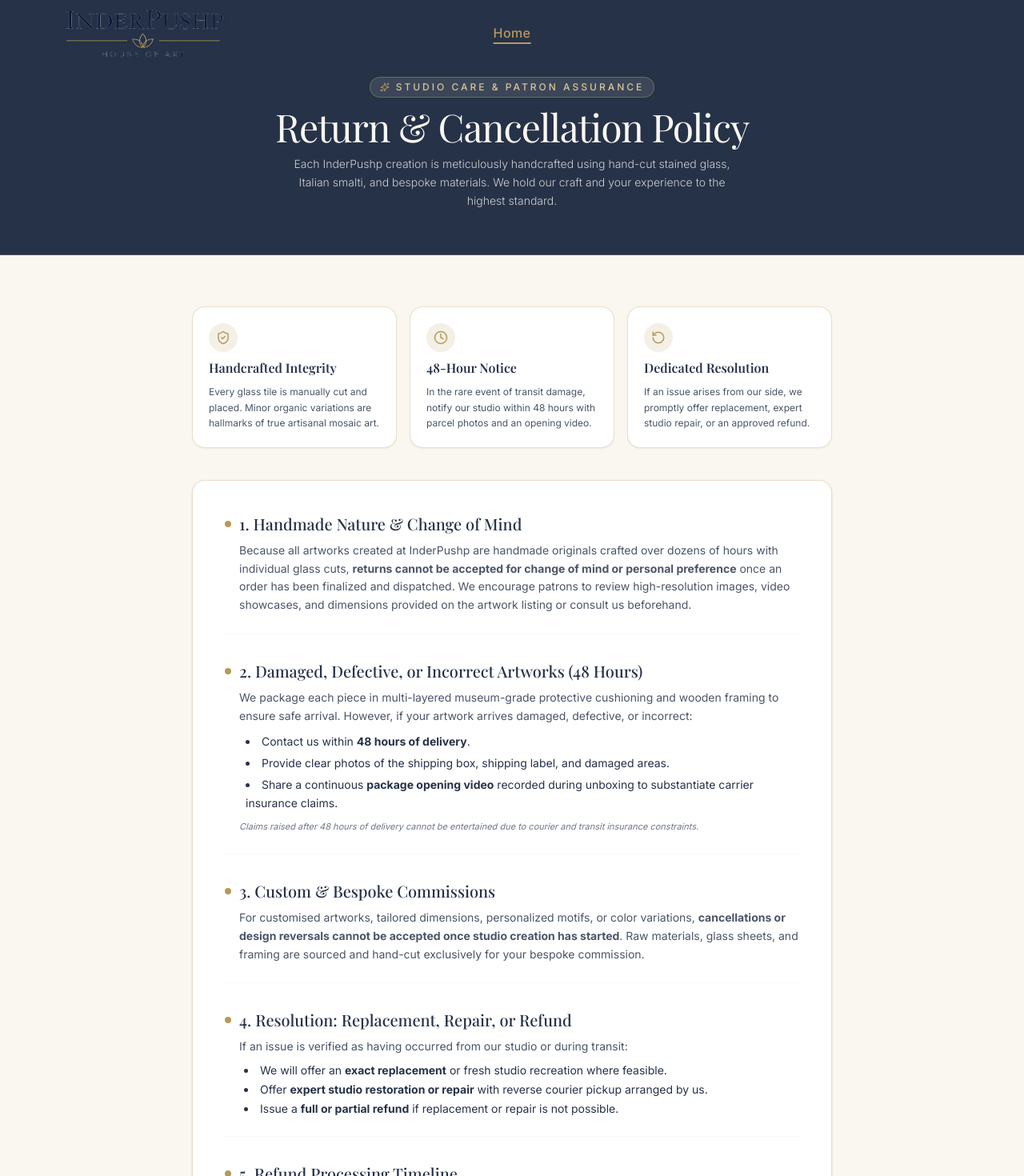
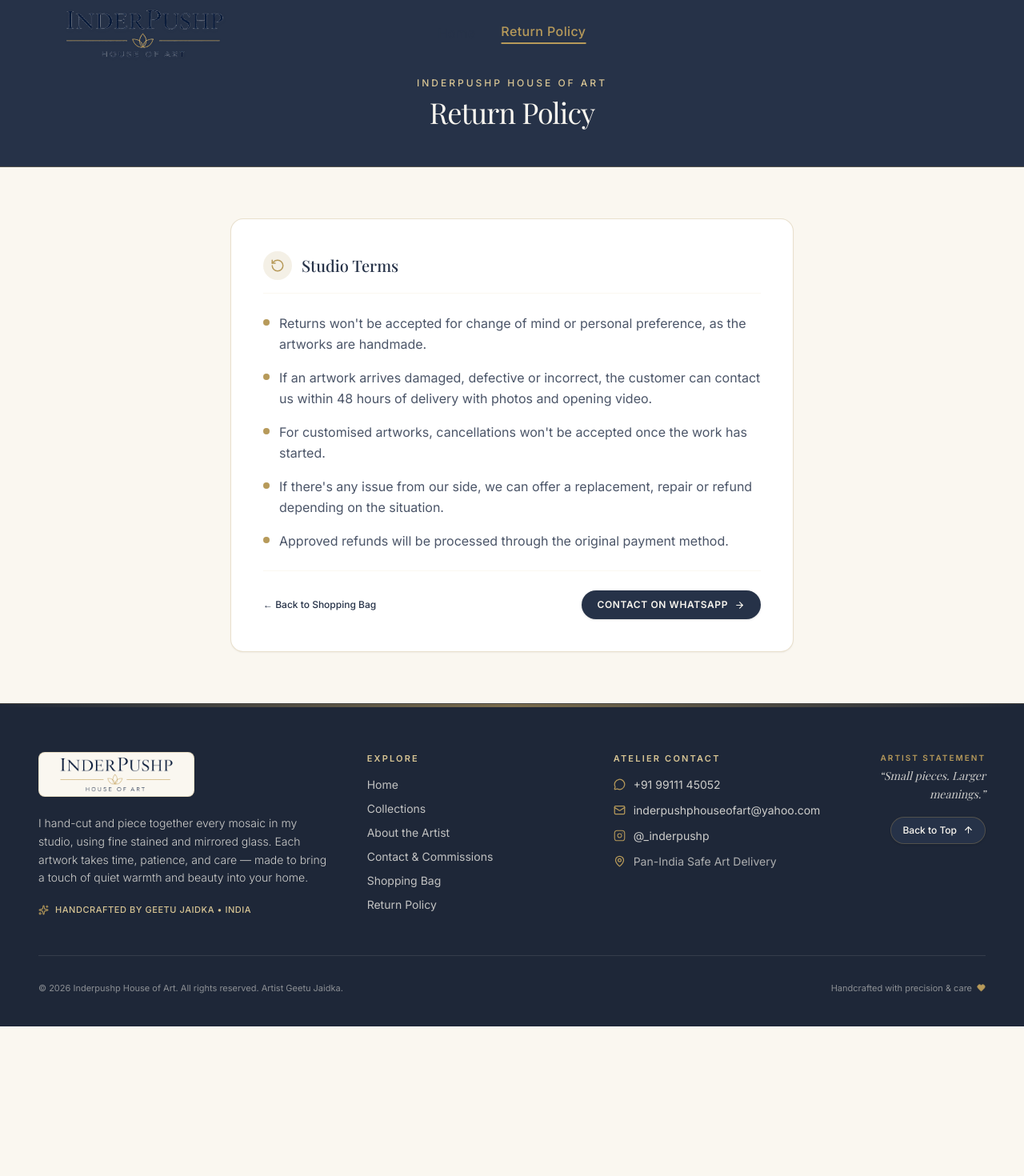
Before and after one commit to Bhanvi786/InderPushp, a Next.js app in the folder frontend/: page /return-policy in a window 1280 px wide. Shown: the top 1470 px of the page at 80% size. After the commit the page ends 1283 px from the top, so only its background shows below. Built offline with nearby package versions, Linux system fonts and the light colour scheme; a web font is replaced by a local one.

Commit message:
simplify return policy page content and structure

```diff
--- a/frontend/src/app/return-policy/page.tsx
+++ b/frontend/src/app/return-policy/page.tsx
@@ -3,219 +3,82 @@ import { Metadata } from "next";
 import Link from "next/link";
 import Header from "@/components/Header";
 import Footer from "@/components/Footer";
-import {
-  RotateCcw,
-  Sparkles,
-  ShieldCheck,
-  Clock,
-  Video,
-  FileCheck2,
-  HelpCircle,
-  ArrowRight,
-  MessageCircle,
-} from "lucide-react";
+import { RotateCcw, ArrowRight } from "lucide-react";
 
 export const metadata: Metadata = {
-  title: "Studio Return & Cancellation Policy | InderPushp House of Art",
+  title: "Return Policy | InderPushp House of Art",
   description:
-    "Learn about our studio return, damage replacement, and bespoke commission terms for authentic handcrafted mosaic artworks by Geetu Jaidka.",
+    "Return & cancellation policy for handcrafted mosaic artworks by InderPushp.",
 };
 
 export default function ReturnPolicyPage() {
+  const policyPoints = [
+    "Returns won't be accepted for change of mind or personal preference, as the artworks are handmade.",
+    "If an artwork arrives damaged, defective or incorrect, the customer can contact us within 48 hours of delivery with photos and opening video.",
+    "For customised artworks, cancellations won't be accepted once the work has started.",
+    "If there's any issue from our side, we can offer a replacement, repair or refund depending on the situation.",
+    "Approved refunds will be processed through the original payment method.",
+  ];
+
   return (
     <main className="w-full min-h-screen bg-[#FAF7F0] flex flex-col text-[#263248]">
       {/* Navigation */}
       <Header />
 
-      {/* Hero Banner in atelier navy & champagne gold */}
-      <section className="w-full bg-[#263248] pt-[84px] md:pt-[96px] pb-12 sm:pb-14 text-[#FAF7F0] border-b border-[#B79A5A]/30">
-        <div className="max-w-4xl mx-auto px-6 text-center space-y-3">
-          <div className="inline-flex items-center gap-2 px-3 py-1 rounded-full bg-[#FAF7F0]/10 border border-[#B79A5A]/40 text-[#D8C594] text-[10px] sm:text-xs font-sans tracking-[0.25em] uppercase font-medium">
-            <Sparkles size={12} className="text-[#B79A5A]" />
-            <span>Studio Care &amp; Patron Assurance</span>
-          </div>
-          <h1 className="text-2xl sm:text-4xl lg:text-5xl font-serif font-normal text-[#FAF7F0] tracking-tight">
-            Return &amp; Cancellation Policy
+      {/* Title Header */}
+      <section className="w-full bg-[#263248] pt-[84px] md:pt-[96px] pb-10 sm:pb-12 text-[#FAF7F0] border-b border-[#B79A5A]/30">
+        <div className="max-w-3xl mx-auto px-6 text-center space-y-2">
+          <span className="text-[10px] sm:text-xs font-sans tracking-[0.25em] uppercase text-[#D8C594] font-medium block">
+            InderPushp House of Art
+          </span>
+          <h1 className="text-2xl sm:text-3xl lg:text-4xl font-serif font-normal text-[#FAF7F0] tracking-tight">
+            Return Policy
           </h1>
-          <p className="text-xs sm:text-sm font-sans text-[#FAF7F0]/80 max-w-xl mx-auto leading-relaxed font-light">
-            Each InderPushp creation is meticulously handcrafted using hand-cut stained glass, Italian smalti, and bespoke materials. We hold our craft and your experience to the highest standard.
-          </p>
         </div>
       </section>
 
-      {/* Main Policy Content Container */}
-      <section className="flex-1 py-12 sm:py-16 px-5 sm:px-8 md:px-12 max-w-4xl mx-auto w-full space-y-8 sm:space-y-10">
-
-        {/* Quick Highlights / Principles Cards */}
-        <div className="grid grid-cols-1 sm:grid-cols-3 gap-4">
-          <div className="bg-white rounded-2xl p-5 border border-[#B79A5A]/30 shadow-xs space-y-2">
-            <div className="w-9 h-9 rounded-full bg-[#B79A5A]/15 text-[#B79A5A] flex items-center justify-center">
-              <ShieldCheck size={18} />
-            </div>
-            <h2 className="font-serif text-[#263248] text-base font-semibold">
-              Handcrafted Integrity
-            </h2>
-            <p className="text-xs font-sans text-[#4B5568] leading-relaxed">
-              Every glass tile is manually cut and placed. Minor organic variations are hallmarks of true artisanal mosaic art.
-            </p>
-          </div>
-
-          <div className="bg-white rounded-2xl p-5 border border-[#B79A5A]/30 shadow-xs space-y-2">
-            <div className="w-9 h-9 rounded-full bg-[#B79A5A]/15 text-[#B79A5A] flex items-center justify-center">
-              <Clock size={18} />
-            </div>
-            <h2 className="font-serif text-[#263248] text-base font-semibold">
-              48-Hour Notice
-            </h2>
-            <p className="text-xs font-sans text-[#4B5568] leading-relaxed">
-              In the rare event of transit damage, notify our studio within 48 hours with parcel photos and an opening video.
-            </p>
-          </div>
-
-          <div className="bg-white rounded-2xl p-5 border border-[#B79A5A]/30 shadow-xs space-y-2">
-            <div className="w-9 h-9 rounded-full bg-[#B79A5A]/15 text-[#B79A5A] flex items-center justify-center">
+      {/* Policy Card */}
+      <section className="flex-1 py-12 sm:py-16 px-5 sm:px-8 max-w-3xl mx-auto w-full">
+        <div className="bg-white rounded-2xl p-6 sm:p-10 border border-[#B79A5A]/30 shadow-xs space-y-6">
+          <div className="flex items-center gap-3 pb-4 border-b border-[#FAF7F0]">
+            <div className="w-9 h-9 rounded-full bg-[#B79A5A]/15 text-[#B79A5A] flex items-center justify-center shrink-0">
               <RotateCcw size={18} />
             </div>
-            <h2 className="font-serif text-[#263248] text-base font-semibold">
-              Dedicated Resolution
-            </h2>
-            <p className="text-xs font-sans text-[#4B5568] leading-relaxed">
-              If an issue arises from our side, we promptly offer replacement, expert studio repair, or an approved refund.
-            </p>
-          </div>
-        </div>
-
-        {/* Detailed Clauses Section */}
-        <div className="bg-white rounded-2xl p-6 sm:p-10 border border-[#B79A5A]/30 shadow-sm space-y-8">
-
-          {/* Clause 1: Handmade Art Nature & Change of Mind */}
-          <div className="space-y-2 pb-6 border-b border-[#FAF7F0]">
-            <div className="flex items-center gap-2.5">
-              <span className="w-2 h-2 rounded-full bg-[#B79A5A]" />
-              <h2 className="font-serif text-lg sm:text-xl text-[#263248] font-medium">
-                1. Handmade Nature &amp; Change of Mind
+            <div>
+              <h2 className="font-serif text-[#263248] text-lg sm:text-xl font-medium">
+                Studio Terms
               </h2>
-            </div>
-            <p className="font-sans text-xs sm:text-sm text-[#4B5568] leading-relaxed pl-4.5">
-              Because all artworks created at InderPushp are handmade originals crafted over dozens of hours with individual glass cuts, <strong>returns cannot be accepted for change of mind or personal preference</strong> once an order has been finalized and dispatched. We encourage patrons to review high-resolution images, video showcases, and dimensions provided on the artwork listing or consult us beforehand.
-            </p>
-          </div>
-
-          {/* Clause 2: Transit Damage, Defect, or Incorrect Item */}
-          <div className="space-y-2 pb-6 border-b border-[#FAF7F0]">
-            <div className="flex items-center gap-2.5">
-              <span className="w-2 h-2 rounded-full bg-[#B79A5A]" />
-              <h2 className="font-serif text-lg sm:text-xl text-[#263248] font-medium">
-                2. Damaged, Defective, or Incorrect Artworks (48 Hours)
-              </h2>
-            </div>
-            <div className="space-y-2.5 font-sans text-xs sm:text-sm text-[#4B5568] leading-relaxed pl-4.5">
-              <p>
-                We package each piece in multi-layered museum-grade protective cushioning and wooden framing to ensure safe arrival. However, if your artwork arrives damaged, defective, or incorrect:
-              </p>
-              <ul className="list-disc list-inside space-y-1 pl-2 text-[#263248]">
-                <li>
-                  Contact us within <strong>48 hours of delivery</strong>.
-                </li>
-                <li>
-                  Provide clear photos of the shipping box, shipping label, and damaged areas.
-                </li>
-                <li>
-                  Share a continuous <strong>package opening video</strong> recorded during unboxing to substantiate carrier insurance claims.
-                </li>
-              </ul>
-              <p className="text-[11px] text-[#4B5568]/80 italic">
-                Claims raised after 48 hours of delivery cannot be entertained due to courier and transit insurance constraints.
-              </p>
             </div>
           </div>
 
-          {/* Clause 3: Custom & Commissioned Artworks */}
-          <div className="space-y-2 pb-6 border-b border-[#FAF7F0]">
-            <div className="flex items-center gap-2.5">
-              <span className="w-2 h-2 rounded-full bg-[#B79A5A]" />
-              <h2 className="font-serif text-lg sm:text-xl text-[#263248] font-medium">
-                3. Custom &amp; Bespoke Commissions
-              </h2>
-            </div>
-            <p className="font-sans text-xs sm:text-sm text-[#4B5568] leading-relaxed pl-4.5">
-              For customised artworks, tailored dimensions, personalized motifs, or color variations, <strong>cancellations or design reversals cannot be accepted once studio creation has started</strong>. Raw materials, glass sheets, and framing are sourced and hand-cut exclusively for your bespoke commission.
-            </p>
-          </div>
+          <ul className="space-y-4 font-sans text-sm sm:text-base text-[#4B5568] leading-relaxed">
+            {policyPoints.map((point, index) => (
+              <li key={index} className="flex items-start gap-3">
+                <span className="w-2 h-2 rounded-full bg-[#B79A5A] mt-2 shrink-0" />
+                <span>{point}</span>
+              </li>
+            ))}
+          </ul>
 
-          {/* Clause 4: Replacements, Repairs & Refunds */}
-          <div className="space-y-2 pb-6 border-b border-[#FAF7F0]">
-            <div className="flex items-center gap-2.5">
-              <span className="w-2 h-2 rounded-full bg-[#B79A5A]" />
-              <h2 className="font-serif text-lg sm:text-xl text-[#263248] font-medium">
-                4. Resolution: Replacement, Repair, or Refund
-              </h2>
-            </div>
-            <p className="font-sans text-xs sm:text-sm text-[#4B5568] leading-relaxed pl-4.5">
-              If an issue is verified as having occurred from our studio or during transit:
-            </p>
-            <ul className="list-disc list-inside space-y-1 pl-6 font-sans text-xs sm:text-sm text-[#263248]">
-              <li>
-                We will offer an <strong>exact replacement</strong> or fresh studio recreation where feasible.
-              </li>
-              <li>
-                Offer <strong>expert studio restoration or repair</strong> with reverse courier pickup arranged by us.
-              </li>
-              <li>
-                Issue a <strong>full or partial refund</strong> if replacement or repair is not possible.
-              </li>
-            </ul>
-          </div>
+          <div className="pt-6 border-t border-[#FAF7F0] flex flex-wrap items-center justify-between gap-4">
+            <Link
+              href="/cart"
+              className="inline-flex items-center gap-2 text-xs font-sans text-[#263248] hover:text-[#B79A5A] font-medium transition-colors"
+            >
+              <span>&larr; Back to Shopping Bag</span>
+            </Link>
 
-          {/* Clause 5: Refund Processing */}
-          <div className="space-y-2">
-            <div className="flex items-center gap-2.5">
-              <span className="w-2 h-2 rounded-full bg-[#B79A5A]" />
-              <h2 className="font-serif text-lg sm:text-xl text-[#263248] font-medium">
-                5. Refund Processing Timeline
-              </h2>
-            </div>
-            <p className="font-sans text-xs sm:text-sm text-[#4B5568] leading-relaxed pl-4.5">
-              Once an approved refund is authorized by our studio, it will be credited back via the <strong>original payment method</strong> (UPI, bank transfer, or card) within <strong>5–7 business days</strong>, depending on your financial institution.
-            </p>
+            <a
+              href="https://wa.me/919911145052?text=Hello%20Geetu,%20I%20have%20a%20question%20regarding%20the%20return%20policy."
+              target="_blank"
+              rel="noopener noreferrer"
+              className="inline-flex items-center gap-2 px-5 py-2.5 rounded-full bg-[#263248] hover:bg-[#384055] text-[#FAF7F0] text-xs font-sans uppercase tracking-wider font-semibold transition-all shadow-sm"
+            >
+              <span>Contact on WhatsApp</span>
+              <ArrowRight size={13} />
+            </a>
           </div>
         </div>
-
-        {/* Contact & Support Help Box */}
-        <div className="bg-gradient-to-br from-[#263248] to-[#1E2738] rounded-2xl p-6 sm:p-8 text-[#FAF7F0] border border-[#B79A5A]/40 flex flex-col sm:flex-row items-center justify-between gap-6 shadow-md">
-          <div className="space-y-1.5 text-center sm:text-left">
-            <span className="text-[10px] font-sans tracking-[0.25em] uppercase text-[#D8C594] font-semibold block">
-              Have Questions Before Acquiring?
-            </span>
-            <h3 className="text-xl sm:text-2xl font-serif font-medium">
-              Speak directly with Master Artist Geetu Jaidka
-            </h3>
-            <p className="text-xs sm:text-sm text-[#FAF7F0]/75 max-w-md">
-              We are delighted to share extra photos, video angles, or custom measurements before you place your order.
-            </p>
-          </div>
-
-          <div className="flex flex-col sm:flex-row items-center gap-3 shrink-0">
-            <a
-              href="https://wa.me/919911145052?text=Hello%20Geetu,%20I%20have%20a%20question%20regarding%20an%20artwork%20and%20return%20policy."
-              target="_blank"
-              rel="noopener noreferrer"
-              className="inline-flex items-center gap-2 px-6 py-3 rounded-full bg-[#B79A5A] hover:bg-[#A58849] text-[#263248] font-sans text-xs uppercase tracking-wider font-semibold transition-all shadow-md active:scale-95"
-            >
-              <MessageCircle size={15} />
-              <span>WhatsApp Studio</span>
-            </a>
-
-            <Link
-              href="/cart"
-              className="inline-flex items-center gap-2 px-5 py-3 rounded-full bg-white/10 hover:bg-white/20 text-[#FAF7F0] font-sans text-xs uppercase tracking-wider font-medium transition-colors border border-white/20"
-            >
-              <span>Back to Cart</span>
-              <ArrowRight size={13} />
-            </Link>
-          </div>
-        </div>
-
       </section>
 
       {/* Footer */}
--- a/frontend/src/components/CartPageComponent.tsx
+++ b/frontend/src/components/CartPageComponent.tsx
@@ -373,37 +373,27 @@ Please confirm my order and share payment / delivery schedule. Thank you!`;
                       <ul className="space-y-3 font-sans text-xs sm:text-sm text-[#4B5568] leading-relaxed">
                         <li className="flex items-start gap-2.5">
                           <span className="w-1.5 h-1.5 rounded-full bg-[#B79A5A] mt-2 shrink-0" />
-                          <span>
-                            <strong className="text-[#263248] font-semibold">Handmade Art Notice:</strong> Returns won&rsquo;t be accepted for change of mind or personal preference, as each piece is uniquely handcrafted with hand-cut stained glass.
-                          </span>
+                          <span>Returns won&rsquo;t be accepted for change of mind or personal preference, as the artworks are handmade.</span>
                         </li>
 
                         <li className="flex items-start gap-2.5">
                           <span className="w-1.5 h-1.5 rounded-full bg-[#B79A5A] mt-2 shrink-0" />
-                          <span>
-                            <strong className="text-[#263248] font-semibold">Transit Damage or Defect:</strong> If an artwork arrives damaged, defective, or incorrect, please contact us within <span className="font-semibold text-[#263248]">48 hours of delivery</span> with parcel photos and an unboxing opening video.
-                          </span>
+                          <span>If an artwork arrives damaged, defective or incorrect, the customer can contact us within 48 hours of delivery with photos and opening video.</span>
                         </li>
 
                         <li className="flex items-start gap-2.5">
                           <span className="w-1.5 h-1.5 rounded-full bg-[#B79A5A] mt-2 shrink-0" />
-                          <span>
-                            <strong className="text-[#263248] font-semibold">Customised Artworks:</strong> For custom commissions, cancellations and changes cannot be accepted once studio work has commenced.
-                          </span>
+                          <span>For customised artworks, cancellations won&rsquo;t be accepted once the work has started.</span>
                         </li>
 
                         <li className="flex items-start gap-2.5">
                           <span className="w-1.5 h-1.5 rounded-full bg-[#B79A5A] mt-2 shrink-0" />
-                          <span>
-                            <strong className="text-[#263248] font-semibold">Resolution:</strong> If there is any genuine issue from our side, we gladly offer a <span className="text-[#263248] font-medium">replacement, expert repair, or refund</span> depending on the situation.
-                          </span>
+                          <span>If there&rsquo;s any issue from our side, we can offer a replacement, repair or refund depending on the situation.</span>
                         </li>
 
                         <li className="flex items-start gap-2.5">
                           <span className="w-1.5 h-1.5 rounded-full bg-[#B79A5A] mt-2 shrink-0" />
-                          <span>
-                            <strong className="text-[#263248] font-semibold">Refunds:</strong> Approved refunds will be processed directly back through your original payment method.
-                          </span>
+                          <span>Approved refunds will be processed through the original payment method.</span>
                         </li>
                       </ul>
 
--- a/frontend/src/components/Header.tsx
+++ b/frontend/src/components/Header.tsx
@@ -16,11 +16,18 @@ export default function Header() {
     { label: "Home", href: "/" },
     { label: "Collections", href: "/#collections" },
     { label: "About", href: "/about" },
+    { label: "Return Policy", href: "/return-policy" },
     { label: "Contact", href: "/#contact" },
   ];
 
-  // On subpages (e.g. /cart, /about), display strictly the "Home" option
-  const navLinks = isHomePage ? allNavLinks : [{ label: "Home", href: "/" }];
+  // On subpages (e.g. /cart, /about, /return-policy), display "Home" and "Return Policy" options
+  const isReturnPolicyPage = pathname === "/return-policy";
+  const navLinks = isHomePage
+    ? allNavLinks
+    : [
+        { label: "Home", href: "/" },
+        { label: "Return Policy", href: "/return-policy" },
+      ];
 
   return (
     <header className="absolute top-0 left-0 w-full z-50 pt-2.5 pb-2 px-6 md:px-12 xl:px-20 flex items-center justify-between">
@@ -56,13 +63,23 @@ export default function Header() {
           ))}
         </nav>
       ) : (
-        /* On Subpages: Perfectly Centered "Home" Option across all screen sizes */
-        <div className="absolute left-1/2 -translate-x-1/2 top-1/2 -translate-y-1/2 z-40">
+        /* On Subpages: Centered Nav Links */
+        <div className="absolute left-1/2 -translate-x-1/2 top-1/2 -translate-y-1/2 z-40 flex items-center gap-6 sm:gap-8">
           <Link
             href="/"
-            className="text-sm sm:text-base font-sans tracking-wide text-gold border-b-2 border-gold pb-0.5 hover:text-navy transition-colors font-medium select-none"
+            className="text-sm sm:text-base font-sans tracking-wide text-navy hover:text-gold transition-colors font-medium select-none"
           >
             Home
+          </Link>
+          <Link
+            href="/return-policy"
+            className={`text-sm sm:text-base font-sans tracking-wide transition-colors font-medium select-none pb-0.5 ${
+              isReturnPolicyPage
+                ? "text-gold border-b-2 border-gold"
+                : "text-navy hover:text-gold"
+            }`}
+          >
+            Return Policy
           </Link>
         </div>
       )}
```
